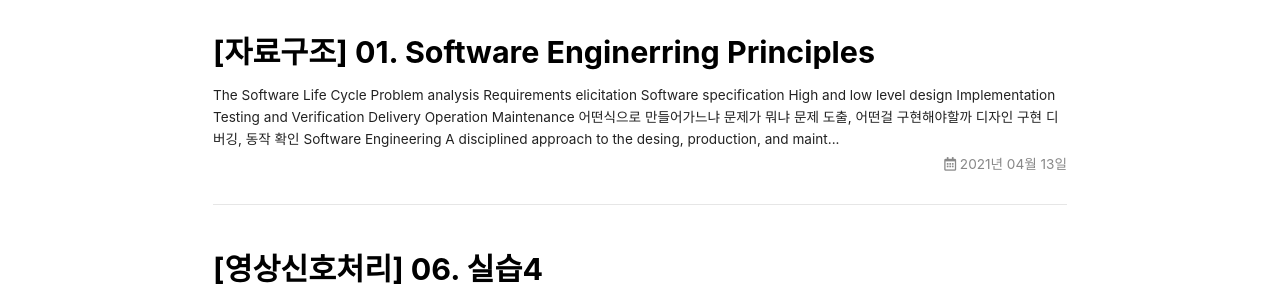
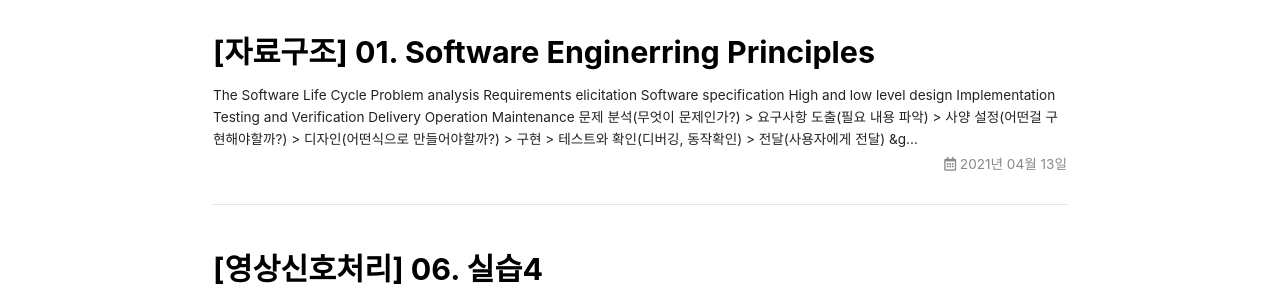
Before and after one commit to YunSung-Choi97/YunSung-Choi97.github.io, a Jekyll site: the page built from index.html, in a window 1280 px wide. Shown: the part 165-465 px from the top of the page. Built offline with Jekyll 4.4.1, drawn with Linux system fonts in a browser that asks for light colours; nearby versions of some CDN libraries; the list of posts is cut into pages by our own code.

Commit message:
Data Structure 01

```diff
--- a/_posts/DataStructure/2021-04-13-DS01.md
+++ b/_posts/DataStructure/2021-04-13-DS01.md
@@ -19,32 +19,34 @@ show_title: true
 - Delivery
 - Operation
 - Maintenance
-어떤식으로 만들어가느냐
-문제가 뭐냐
-문제 도출,
-어떤걸 구현해야할까
-디자인
-구현
-디버깅, 동작 확인
 
+ 문제 분석(무엇이 문제인가?) > 요구사항 도출(필요 내용 파악) > 사양 설정(어떤걸 구현해야할까?) > 디자인(어떤식으로 만들어야할까?) > 구현 > 테스트와 확인(디버깅, 동작확인) > 전달(사용자에게 전달) > 구동(이용) > 유지(필요에 따라 앞선 과정들 반복하며 업데이트)
 
+<br>
 
 ## Software Engineering
 - A disciplined approach to the desing, production, and maintenance of computer programs
 - that are developed on time and within cost estimates,
--using tools that help to manage the size and complexity of the resulting software products.
+- using tools that help to manage the size and complexity of the resulting software products.
 
-시간내에, 금액한도 내에서 개발해야한다.
+정해진 시간내에, 정해진 금액 한도 내에서 개발해야한다.
 
-On time and within cost estimates
+<br>
 
 ## Programmer ToolBoxes
-- Hardware : the computers and their peripheral devices
-- Software : operation systems, editors, compilers, interpreters, debugging systems, test-data generators, and so on
-- Ideaware : shared body of knowledge
+- Hardware
+> the computers and their peripheral devices
+- Software
+> operation systems, editors, compilers, interpreters, debugging systems, test-data generators, and so on
+- Ideaware
+> shared body of knowledge
+
+<br>
 
 ## An Algorithm is ...
 - A logical sequence of discrete steps that describes a complete solution to a given problem computable in a finite amount of time.
+
+<br>
 
 ## Goals of Quality Software
 - It works.
@@ -52,50 +54,61 @@ On time and within cost estimates
 - It is reusable.
 - It is completed on time and within budget.
 
-동작하는가?
-고치는데 얼마나 적은 시간과 노력이 들어가는가?
-스파게티코드로 작성하게 되면 고치기가 힘들어진다.
-재사용할 수 있는가?
-매번 할 때마다 다시 만들기 힘들기 때문에
-시간과 예산안에서 완성되는가?
+동작하는가? 우선 동작하는 것이 중요하다.<br>
+고치는데 얼마나 적은 시간과 노력이 들어가는가? 스파게티코드로 작성하게 되면 고치기가 힘들어진다.<br>
+재사용할 수 있는가? 매번 다시 만들기 힘들기 때문에 재사용할 수 있도록 만드는 것이 좋다.<br>
+시간과 예산안에서 완성되는가? 시간과 예산 안에 완성하지 못하는 것을 만드는 것은 큰 의미를 갖지 못한다.<br>
+
+<br>
 
 ## Detailed Program Specification
 - Tells what the program must do, but not how it does it.
 - Is written documentation about the program.
 
+<br>
+
 ## Abstraction
 - A model of a complex system that includes only the details essential to the perspective of the viewer of the system.
 - Programs are abstractions.
 
-사용자 입장에서 중요한 것만 보이도록
+사용자 입장에서 중요한 것만 보이고 노출시키는 것이 중요하다. 사용자는 개발자가 만드는 모든 것을 알 필요가 없고 그런 프로그램을 사용에 어려움이 있다.
+
+<br>
 
 ## Information Hiding
 - The practice of hiding the details of module with the goal of controlling access to the details from the rest of the system.
 
 중요한것만 보이고, 나머지는 보이지 않도록.
 
+<br>
 
 ## Stepwise Refinement
 - A problem is approached in stages.<br>
 Similar steps are followed during each stage, with the only difference being the level of detail involved.<br>
-Some variations
+Some variations :
 > Top-down, Bottom-up, Functional decomposition, Round-trip gestalt design
 
-round 머시기 : 객체로 바라봄
+<br>
 
 ## Procedural vs. Object-Oriented Code
 "Read the specification of the software you want to build.<br>
-Underline the **verbs if you are after procedural code**, the **nouns if you aim for an object-oriented program**."<br>
-    - Grady Booch, "What is and Isn't Object Oriented Design," 1989.
+Underline the <u>**verbs if you are after procedural code**</u>, the <u>**nouns if you aim for an object-oriented program**</u>."<br>
+<div style="text-align: right">- Grady Booch, "What is and Isn't Object Oriented Design," 1989.</div>
+
+<br>
 
 ## Two Approaches to Building Manageable Modules
-표
+|Functional Decomposition | Object-Oriented Design |
+|-------------------------|------------------------|
+|Divides the problem into more easily handled subtasks, until the functional modules(subproblems) can be coded. | Identifies various objects composed of data and operations, that can be used together to solve the problem.|
+|Focus on : Process | Focus on : data objects|
 
-어떤일을 하는가? / 어떤 객체가 있는가?
-
+<br>
 
 ## Object-Oriented Design
 A technique for developing a program in which the solution is expressed in terms of objects self-contained entities composed of data and operations on that data.
+
+<br>
 
 ## For Each Test Case:
 - Determine inputs.
@@ -103,16 +116,22 @@ A technique for developing a program in which the solution is expressed in terms
 - Run the program and observe the resulting behavior.
 - Compare the expected behavior and the actual behavior.
 
+<br>
+
 ## Program Verification
 - Program Verification is the process of determining the degree to which a software product fulfills its specifications.
 
+<br>
 
 ## Verification vs. Validation (V & V)
 - Program verification asks, "Are we doing the job right?"
-일을 올바르게 하고 있는가?
 - Program validation asks, "Are we doing the right job?"
-올바른 일을 하고 있는가?
-제대로된 일 하고있어?
+
+일을 올바르게 하고 있는가?<br>
+올바른 일을 하고 있는가?<br>
+즉, 동작을 수행하고 작동이 올바르게 되는지 Verification하고 원하는 스펙, 원하는 기능에 맞게 해나가고 있는지 Validation한다.
+
+<br>
 
 ## Types of Erros
 - Specification
@@ -120,13 +139,18 @@ A technique for developing a program in which the solution is expressed in terms
 - Coding
 - Input
 
-아래 단계가 될수록 비용이 든다. 에러는 조기에 발견하는 것이 좋다.
+아래 단계가 될수록 시간과 비용이 든다. 따라서, 에러는 조기에(상위 단계에세) 빨리 발견하는 것이 좋다.
 
-## 사진
+<br>
+
+## Cost of a Specification Error Based on When it is discovered
+![image](https://user-images.githubusercontent.com/79047370/114646447-3b05a880-9d16-11eb-9f77-60a6104d9ade.png)
+
+<br>
 
 ## Controlling Erros
 - Robustness : The ability of a program to recover following an error; the ability of a program to continue to operate within its environment
 - Preconditions : Assumptions that must be true on entry into an operation or function for the postconditions to be guaranteed.
 - Postconditions : Statements that describe what results are to be expected at the exit of an operation or function, assuming that the preconditions are true.
 
-에러가 있더라도 죽지않고 환경에 적응하는
+Robustness : 에러가 있더라도 멈추지 않고 환경에 적응해(대처하여) 계속해서 동작하는 능력
```
